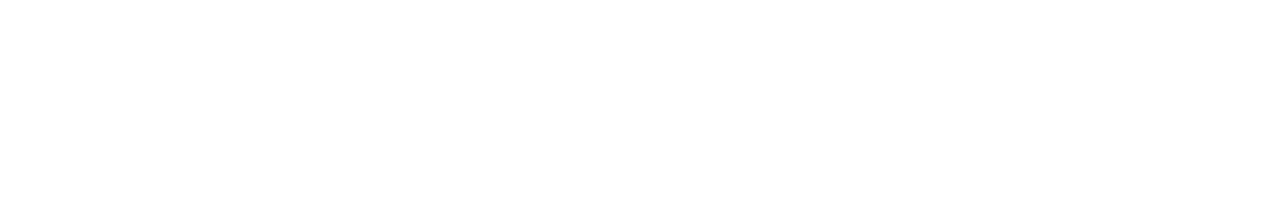
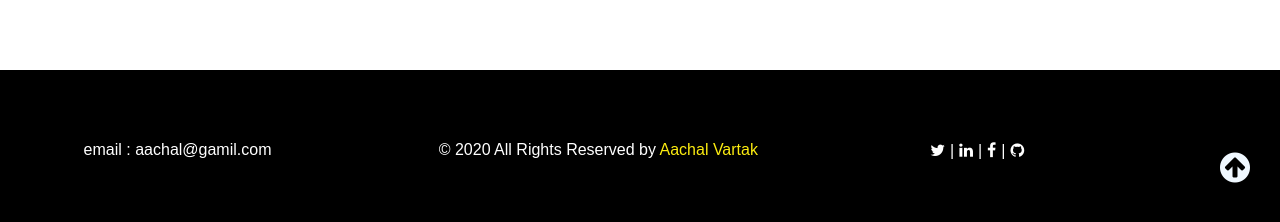
Before and after one commit to aachalV/11-React-Blog-Rendering, a React (Create React App) app: page /blogs/1 in a window 1280 px wide. Shown: the part 570-792 px from the top of the page. Built offline with nearby package versions, Linux system fonts and the light colour scheme; no server answers.

Commit message:
Added Footer component with styling

```diff
--- a/public/index.html
+++ b/public/index.html
@@ -24,7 +24,12 @@
       work correctly both with client-side routing and a non-root public URL.
       Learn how to configure a non-root public URL by running `npm run build`.
     -->
-    <title>React App</title>
+    <!-- font-awesome -->
+    <link
+      rel="stylesheet"
+      href="https://stackpath.bootstrapcdn.com/font-awesome/4.7.0/css/font-awesome.min.css"
+    />
+    <title>Blog Rendering</title>
   </head>
   <body>
     <noscript>You need to enable JavaScript to run this app.</noscript>
--- a/src/App.js
+++ b/src/App.js
@@ -1,12 +1,14 @@
 import "./App.css";
 import Home from "../src/pages/home/Home";
 import Navigation from "./components/navigation/Navigation";
+import Footer from "./components/footer/Footer";
 
 function App() {
   return (
     <div className="App">
       <Navigation />
       <Home />
+      <Footer />
     </div>
   );
 }
--- /dev/null
+++ b/src/components/footer/Footer.jsx
@@ -0,0 +1,22 @@
+import styles from "../footer/Footer.module.css";
+
+function Footer() {
+  return (
+    <footer id="contact">
+      <p>email : aachal@gamil.com</p>
+      <p className={styles["text"]}>
+        © 2020 All Rights Reserved by <span>Aachal Vartak</span>
+      </p>
+      <div className={styles["social-links"]}>
+        <a href="#" class="fa fa-twitter twitter"></a>|
+        <a href="#" class="fa fa-linkedin linkedin"></a>|
+        <a href="#" class="fa fa-facebook facebook"></a>|
+        <a href="#" class="fa fa-github github"></a>
+      </div>
+      <a id="upArrow" href="#nav">
+        <i class="fa fa-arrow-circle-up"></i>
+      </a>
+    </footer>
+  );
+}
+export default Footer;
--- /dev/null
+++ b/src/components/footer/Footer.module.css
@@ -0,0 +1,48 @@
+/*Footer  */
+footer {
+  background-color: black;
+  color: white;
+  height: 20vh;
+  display: flex;
+  flex-direction: row;
+  justify-content: space-around;
+  align-items: center;
+  flex-wrap: wrap;
+  bottom: 0;
+  left: 0;
+  width: 100%;
+  position: absolute;
+}
+footer .social-links a {
+  text-decoration: none;
+  color: white;
+  padding: 5px;
+}
+.text span {
+  color: #fcec10;
+}
+footer a {
+  font-size: 35px;
+}
+footer i {
+  color: aliceblue;
+  background-color: black;
+  position: fixed;
+  bottom: 45px;
+  right: 30px;
+  border-radius: 50%;
+}
+/* Responsive Footer */
+/* Extra small devices (portrait phones, less than 576px) */
+@media (max-width: 575.98px) {
+  .social-icons .fa {
+    padding: 10px;
+  }
+  .social-icons {
+    margin-top: 6%;
+  }
+  .text {
+    text-align: center;
+  }
+}
+/*  // Footer */
```
Also changed, not shown: src/components/Footer.jsx (deleted), 1 other file (tests, documents, lock files or other folders).
